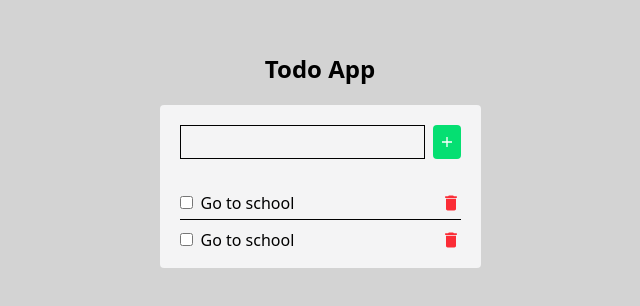
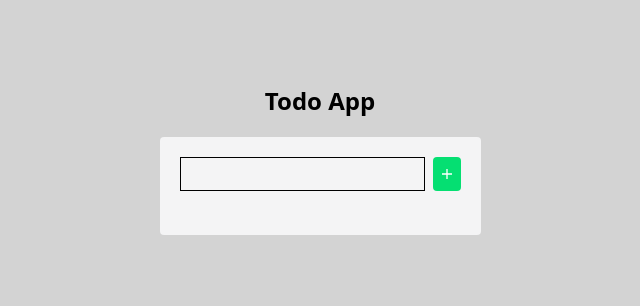
Before and after one commit to Cleve-keem/Typescript-todoapp, a React (Vite) app: page / in a window 1280 px wide. Shown: the part 240-546 px from the top of the page, without its empty margins (320-960 px from the left). Built offline with nearby package versions, Linux system fonts and the light colour scheme.

Commit message:
implemented add funtionality

```diff
--- a/package.json
+++ b/package.json
@@ -13,6 +13,7 @@
     "@tailwindcss/vite": "^4.1.12",
     "react": "^19.1.1",
     "react-dom": "^19.1.1",
+    "react-hook-form": "^7.62.0",
     "react-icons": "^5.5.0",
     "tailwindcss": "^4.1.12"
   },
--- a/src/App.tsx
+++ b/src/App.tsx
@@ -1,16 +1,47 @@
 import { IoMdAdd } from "react-icons/io";
 import Button from "./components/Button";
-import { MdDelete } from "react-icons/md";
+import React, { useState } from "react";
+import TaskItem from "./components/TaskItem";
+
+interface Task {
+  todo: string;
+  completed: boolean;
+}
 
 function App() {
+  const [allTask, setAllTasks] = useState<Task[]>([]);
+  const [todo, setTodo] = useState<string>("");
+
+  function handleChange(e: React.ChangeEvent<HTMLInputElement>) {
+    setTodo(e.target.value);
+  }
+
+  function handleAddTask(e: React.FormEvent<HTMLFormElement>) {
+    e.preventDefault();
+
+    if (todo.trim() === "") {
+      return;
+    }
+
+    const task = {
+      todo: todo,
+      completed: false,
+    };
+
+    setAllTasks((prev) => [...prev, task]);
+    setTodo(""); // clear input
+  }
+
   return (
     <div className="app">
       <h1 className="text-2xl text-center mb-5 font-semibold">Todo App</h1>
       <div className="bg-zinc-100 px-5 pt-2 pb-4 rounded">
-        <form className="flex gap-2 mt-3 my-7">
+        <form className="flex gap-2 mt-3 my-7" onSubmit={handleAddTask}>
           <input
             type="text"
             className="flex-1 border outline-none px-1.5 py-1"
+            value={todo}
+            onChange={handleChange}
           />
           <Button variant="primary">
             <IoMdAdd />
@@ -18,25 +49,11 @@ function App() {
         </form>
 
         <ul className="space-y-2 divide-y">
-          <li className="flex justify-between items-center py-1">
-            <div className="flex items-center gap-2">
-              <input type="checkbox" name="checked" id="checked" className="" />
-              <span>Go to school</span>
-            </div>
-            <Button variant="danger">
-              <MdDelete />
-            </Button>
-          </li>
-          <li className="flex justify-between items-center">
-            <div className="flex items-center gap-2">
-              <input type="checkbox" name="checked" id="checked" />
-              <span>Go to school</span>
-            </div>
-            <Button variant="danger">
-              <MdDelete />
-            </Button>
-          </li>
+          {allTask.map((task) => (
+            <TaskItem task={task} />
+          ))}
         </ul>
+        {/* <p>{todo}</p> */}
       </div>
     </div>
   );
--- a/src/components/Button.tsx
+++ b/src/components/Button.tsx
@@ -5,9 +5,10 @@ type Variant = "primary" | "danger";
 interface ButtonProps {
   children: React.ReactNode;
   variant?: Variant;
+  onClick?: React.MouseEventHandler<HTMLButtonElement>;
 }
 
-export default function Button({ children, variant }: ButtonProps) {
+export default function Button({ children, variant, onClick }: ButtonProps) {
   const base = "rounded";
 
   const variants: Record<Variant, string> = {
@@ -15,6 +16,8 @@ export default function Button({ children, variant }: ButtonProps) {
     danger: base + " text-red-500 text-xl",
   };
   return (
-    <button className={variant ? variants[variant] : base}>{children}</button>
+    <button className={variant ? variants[variant] : base} onClick={onClick}>
+      {children}
+    </button>
   );
 }
--- /dev/null
+++ b/src/components/TaskItem.tsx
@@ -0,0 +1,25 @@
+import { MdDelete } from "react-icons/md";
+import Button from "./Button";
+
+interface Task {
+  todo: string;
+  completed: boolean;
+}
+
+interface TaskProps {
+  task: Task;
+}
+
+export default function TaskItem({ task }: TaskProps) {
+  return (
+    <li className="flex justify-between items-center py-1">
+      <div className="flex items-center gap-2">
+        <input type="checkbox" name="checked" id="checked" className="" />
+        <span>{task.todo}</span>
+      </div>
+      <Button variant="danger">
+        <MdDelete />
+      </Button>
+    </li>
+  );
+}
```
Also changed, not shown: 1 other file (tests, documents, lock files or other folders).
